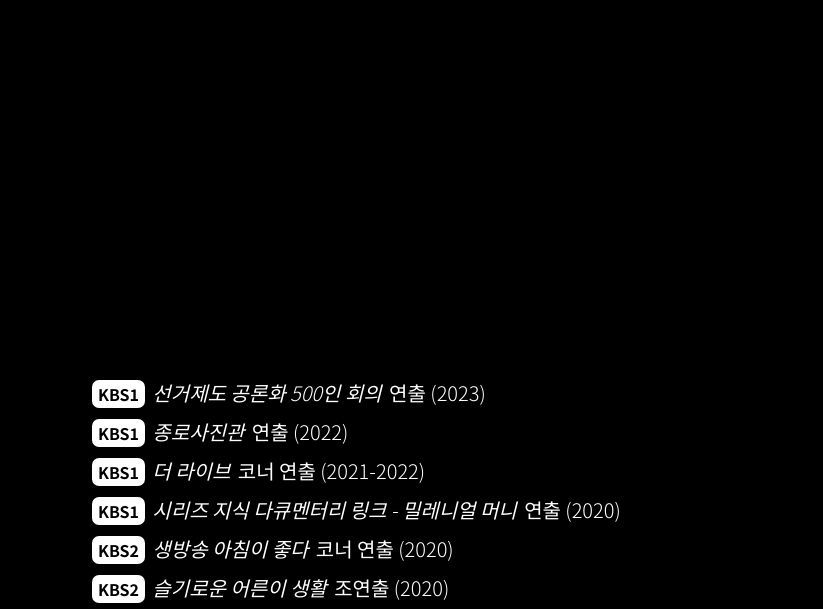
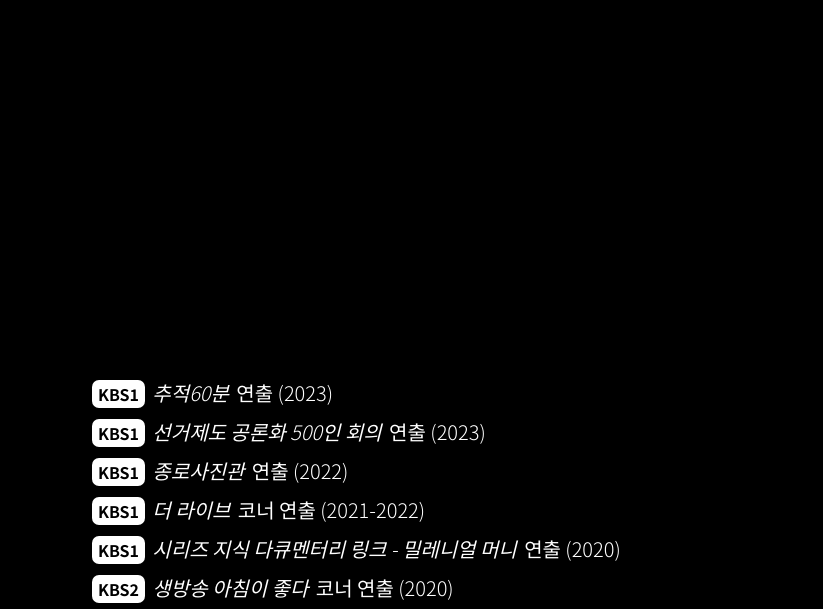
Before and after one commit to yoonjikwon/yoonjikwon.github.com, a plain HTML site: page programs.html in a window 1280 px wide. Shown: the part 173-782 px from the top of the page, without its empty margins (228-1051 px from the left). Drawn offline with nearby package versions, Linux system fonts and the light colour scheme.

Commit message:
Update programs.html

```diff
--- a/programs.html
+++ b/programs.html
@@ -105,6 +105,7 @@
 					</div>
 				</div>
 			  <div class="history" style="padding-top: 20px;">
+				<p class="list"><mark>KBS1</mark><i> 추적60분</i> 연출 (2023)</p>
 			  	<p class="list"><mark>KBS1</mark><i> 선거제도 공론화 500인 회의</i> 연출 (2023)</p>
 			    <p class="list"><mark>KBS1</mark><i> 종로사진관</i> 연출 (2022)</p>
 			    <p class="list"><mark>KBS1</mark><i> 더 라이브</i> 코너 연출 (2021-2022)</p>
```
